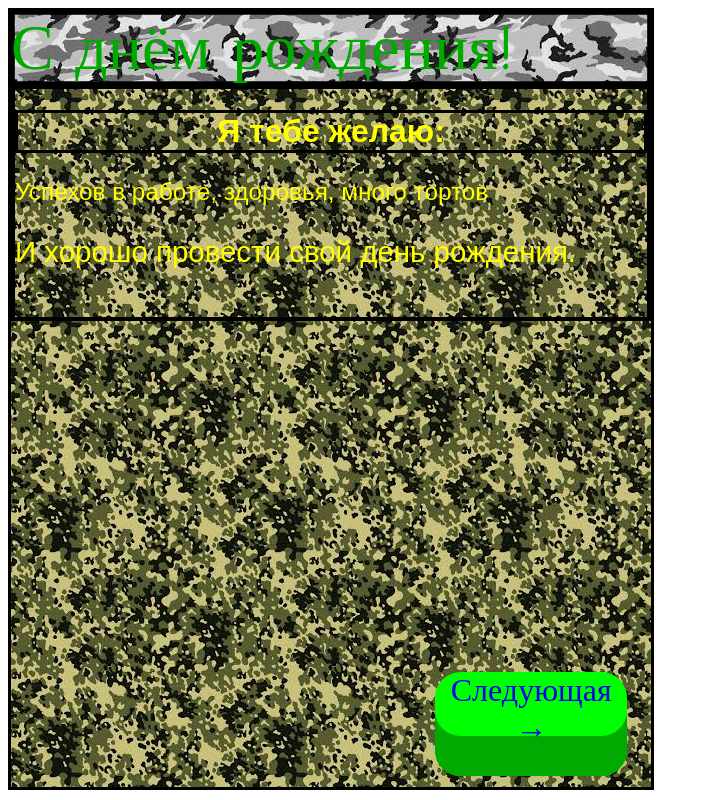
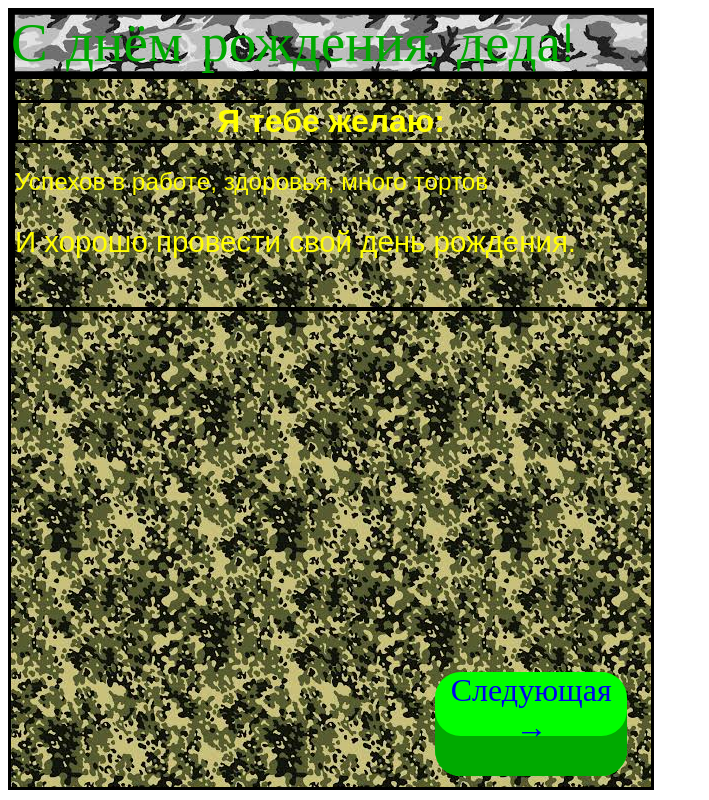
Before and after one commit to Alyosha49/gift-for-my-grandfather, a plain HTML site: page index.html in a window 1280 px wide. Shown: the whole page, without its empty margins (0-709 px from the left). Drawn offline with Linux system fonts and the light colour scheme.

Commit message:
Add files via upload

```diff
--- a/index.html
+++ b/index.html
@@ -19,7 +19,7 @@
                 background: url("texture2.png");
                 width: inherit;
                 color: #00aa00;
-                font-size: 5vw;
+                font-size: 4.3vw;
                 font-family: "Comic sans ms";
             }
             .chapter1 {
@@ -63,7 +63,7 @@
     </head>
     <body>
         <div class = "container">
-            <div class = "heading">С днём рождения!</div>
+            <div class = "heading">С днём рождения, деда!</div>
             <div class = "mainzone">
                 <div class = "wishes">
                     <h1 class = "chapter1">Я тебе желаю:</h1>
```
